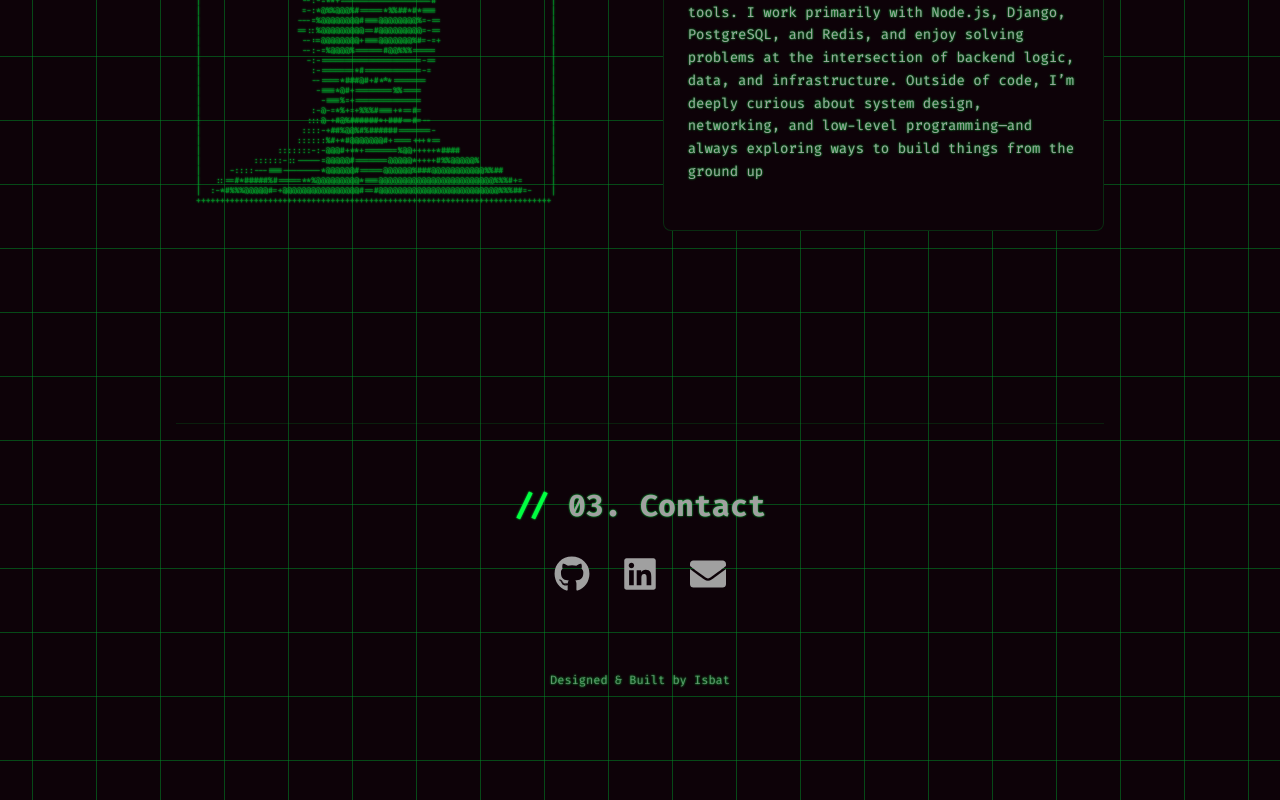
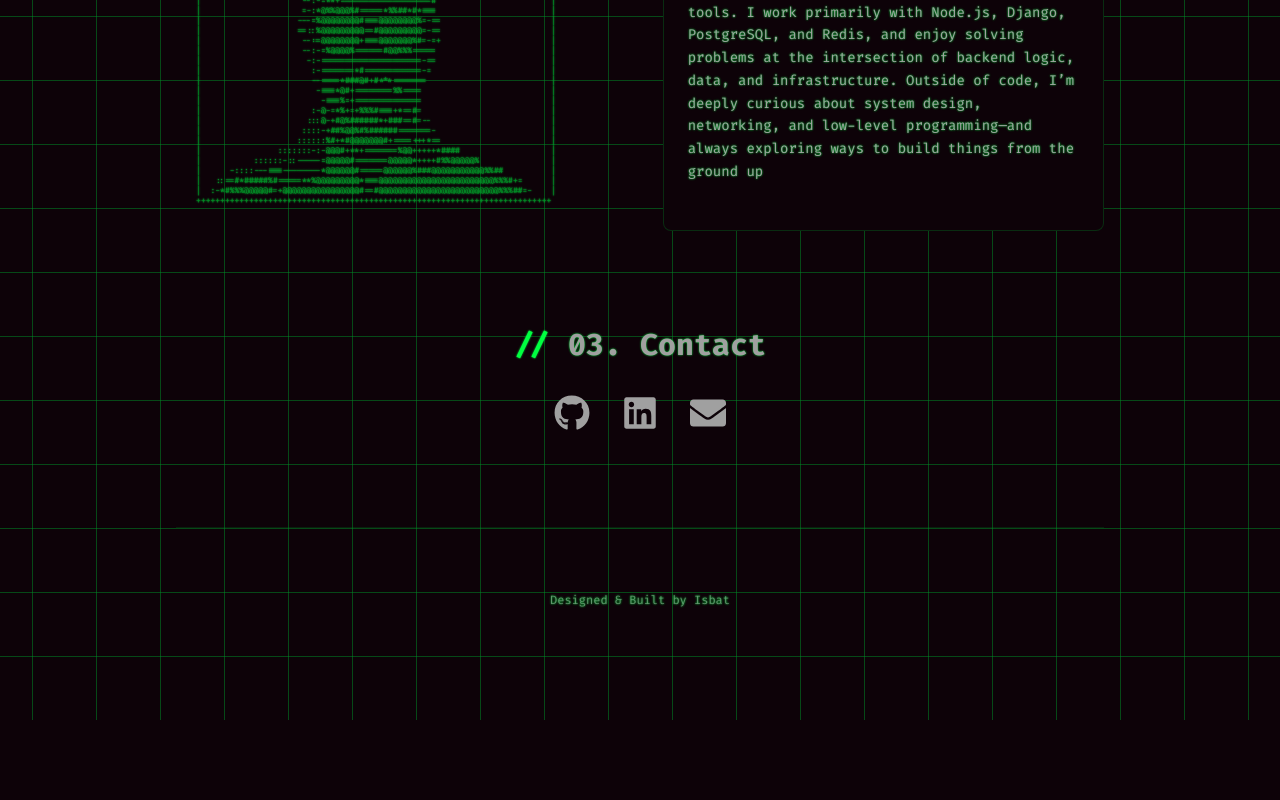
Before and after one commit to IsbatBInHossain/isbat-portfolio, a Next.js app: page / in a window 1280 px wide. Shown: the part 2256-3056 px from the top of the page. After the commit the page ends 2976 px from the top, so only its background shows below. Built offline with nearby package versions, Linux system fonts and the light colour scheme.

Commit message:
refactor: contact section into a separate component

```diff
--- a/src/app/page.js
+++ b/src/app/page.js
@@ -7,6 +7,7 @@ import HeroSection from '@/components/HeroSection'
 import ProjectShowcase from '@/components/ProjectShowcase'
 import Footer from '@/components/Footer'
 import AboutSection from '@/components/AboutSection'
+import ContactSection from '@/components/ContactSection'
 
 export default function Home() {
   const gridRef = useRef(null)
@@ -63,6 +64,7 @@ export default function Home() {
         <div className='max-w-5xl w-full p-4 md:p-8 lg:p-12'>
           <ProjectShowcase />
           <AboutSection />
+          <ContactSection />
           <Footer />
         </div>
       </div>
--- /dev/null
+++ b/src/components/ContactSection.jsx
@@ -0,0 +1,34 @@
+import { config } from '@/data/config'
+import { FaGithub, FaLinkedin, FaEnvelope } from 'react-icons/fa'
+
+const ContactSection = () => {
+  const socialIcons = {
+    github: <FaGithub />,
+    linkedin: <FaLinkedin />,
+    email: <FaEnvelope />,
+  }
+  return (
+    <div id='contact' className='mb-20'>
+      <h2 className='text-3xl font-bold text-center mb-8 text-text-secondary'>
+        <span className='text-matrix-green'>//</span> 03. Contact
+      </h2>
+      <div className='flex justify-center items-center gap-8 text-4xl'>
+        {/* Loop through the links in the config file and render them */}
+        {Object.entries(config.contact.links).map(([key, value]) => (
+          <a
+            key={key}
+            href={value}
+            target='_blank'
+            rel='noopener noreferrer'
+            aria-label={key}
+            className='text-text-secondary hover:text-matrix-green hover:-translate-y-1 transition-all duration-200'
+          >
+            {socialIcons[key]}
+          </a>
+        ))}
+      </div>
+    </div>
+  )
+}
+
+export default ContactSection
--- a/src/components/Footer.jsx
+++ b/src/components/Footer.jsx
@@ -1,39 +1,8 @@
 import { config } from '@/data/config'
-import { FaGithub, FaLinkedin, FaEnvelope } from 'react-icons/fa'
-
 const Footer = () => {
-  // Map keys from our config file to the imported icons
-  const socialIcons = {
-    github: <FaGithub />,
-    linkedin: <FaLinkedin />,
-    email: <FaEnvelope />,
-  }
-
   return (
     <footer className='w-full mt-24 py-16 border-t border-matrix-green-dark/20 text-center'>
       <div className='max-w-3xl mx-auto px-4'>
-        {/* Contact Section */}
-        <div id='contact' className='mb-20'>
-          <h2 className='text-3xl font-bold text-center mb-8 text-text-secondary'>
-            <span className='text-matrix-green'>//</span> 03. Contact
-          </h2>
-          <div className='flex justify-center items-center gap-8 text-4xl'>
-            {/* Loop through the links in the config file and render them */}
-            {Object.entries(config.contact.links).map(([key, value]) => (
-              <a
-                key={key}
-                href={value}
-                target='_blank'
-                rel='noopener noreferrer'
-                aria-label={key}
-                className='text-text-secondary hover:text-matrix-green hover:-translate-y-1 transition-all duration-200'
-              >
-                {socialIcons[key]}
-              </a>
-            ))}
-          </div>
-        </div>
-
         {/* Built by Section */}
         <div className='text-xs text-text-secondary/60 font-mono'>
           <p> Designed & Built by {config.name}</p>
```
